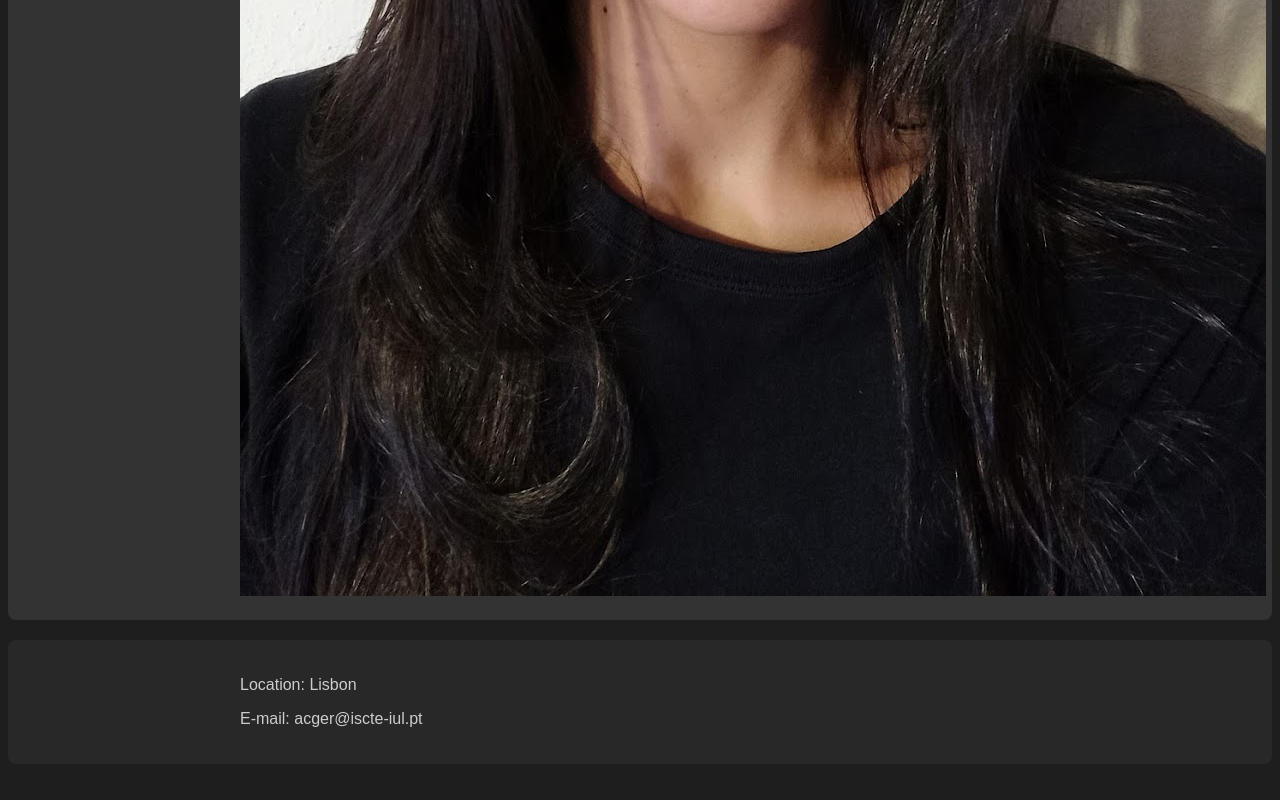
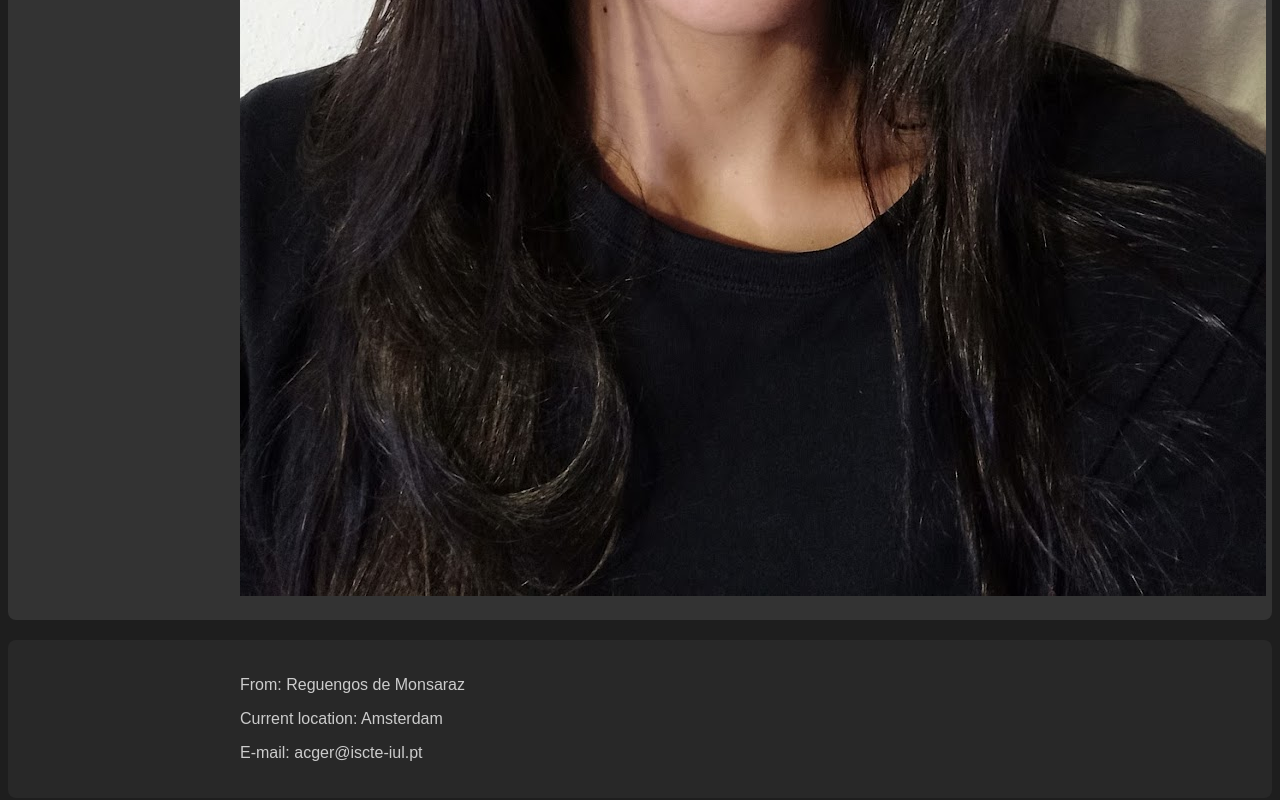
Before and after one commit to angelarijo/angelarijo.github.io, a plain HTML site: page index.html in a window 1280 px wide. Shown: the part 1141-1941 px from the top of the page. Drawn offline with Linux system fonts and the light colour scheme.

Commit message:
Update index.html

```diff
--- a/index.html
+++ b/index.html
@@ -32,7 +32,8 @@
 
     <section id="contact">
         <div class="container">
-            <p>Location: Lisbon</p>
+            <p>From: Reguengos de Monsaraz</p>
+            <p>Current location: Amsterdam</p>
             <p>E-mail: acger@iscte-iul.pt</p>
         </div>
     </section>
```
